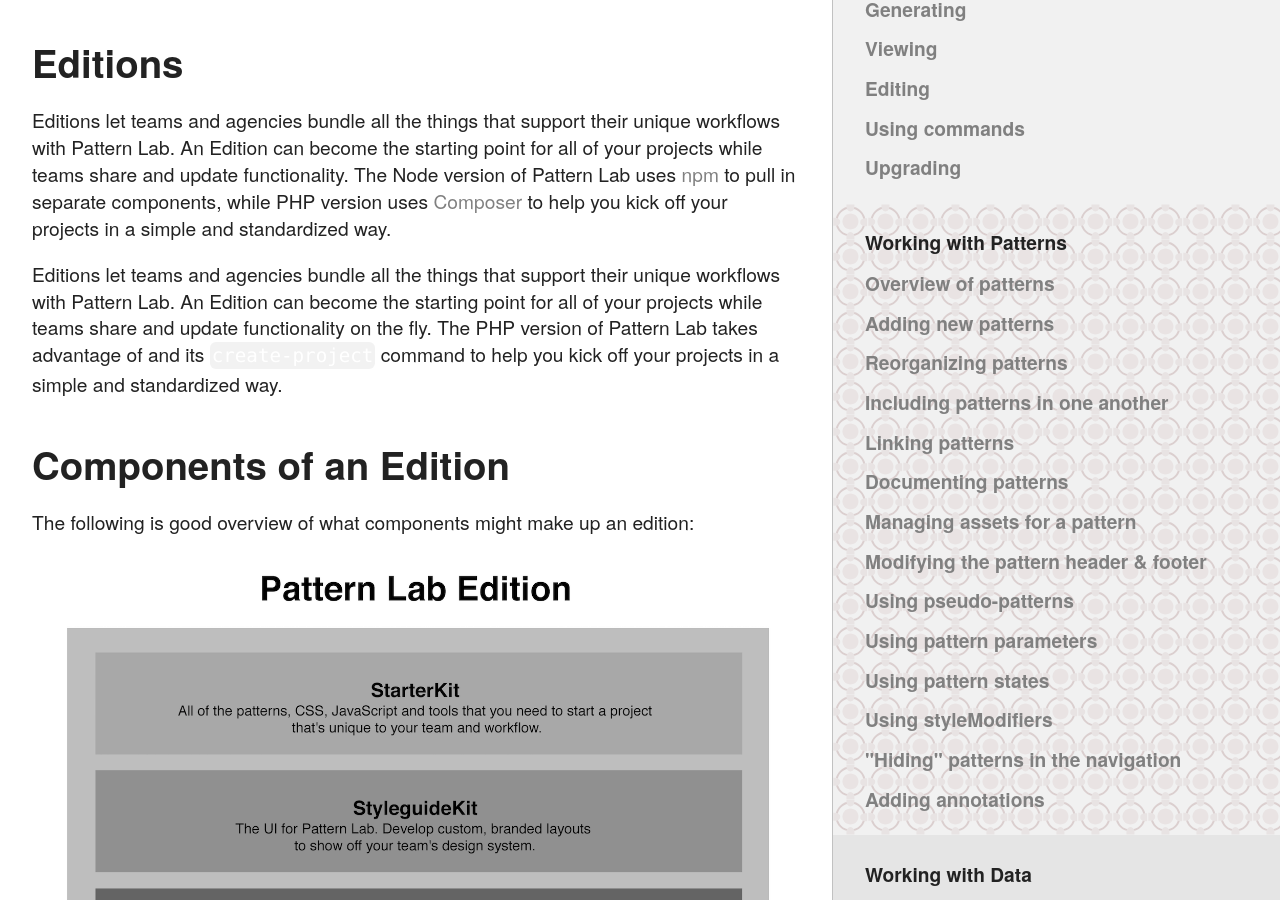
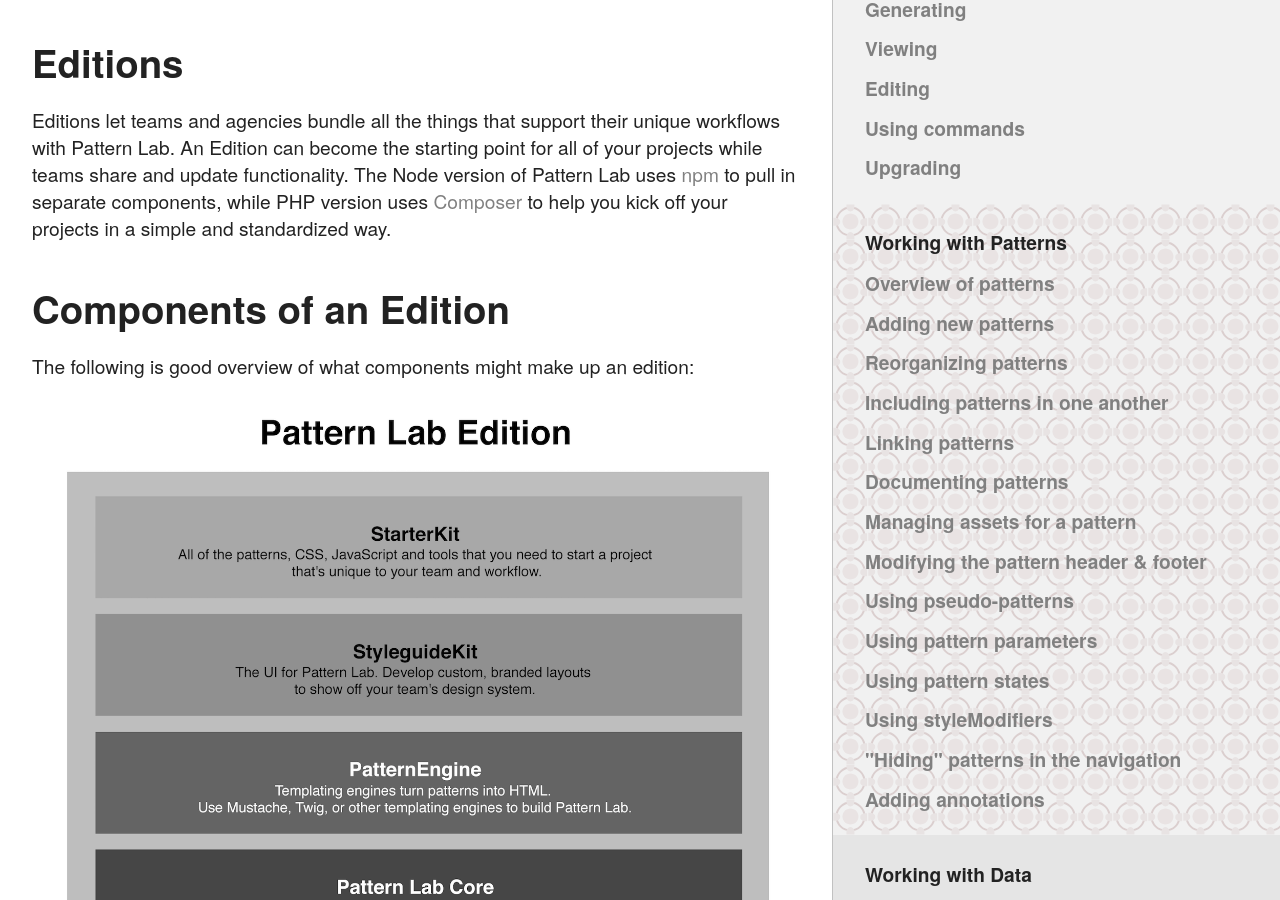
Before and after one commit to pattern-lab/website, a Jekyll site: the page built from docs/advanced-ecosystem-overview.md, in a window 1280 px wide and 900 px high, scrolled down 585 px. Built offline with Jekyll 4.4.1, drawn with Linux system fonts in a browser that asks for light colours.

Commit message:
fixing copy

```diff
--- a/docs/advanced-ecosystem-overview.md
+++ b/docs/advanced-ecosystem-overview.md
@@ -9,8 +9,6 @@
 ## Editions
 
 Editions let teams and agencies bundle all the things that support their unique workflows with Pattern Lab. An Edition can become the starting point for all of your projects while teams share and update functionality. The Node version of Pattern Lab uses [npm](https://www.npmjs.com/) to pull in separate components, while PHP version uses [Composer](https://getcomposer.org) to help you kick off your projects in a simple and standardized way.
-
-Editions let teams and agencies bundle all the things that support their unique workflows with Pattern Lab. An Edition can become the starting point for all of your projects while teams share and update functionality on the fly. The PHP version of Pattern Lab takes advantage of  and its `create-project` command to help you kick off your projects in a simple and standardized way.
 
 ## Components of an Edition
 
```
